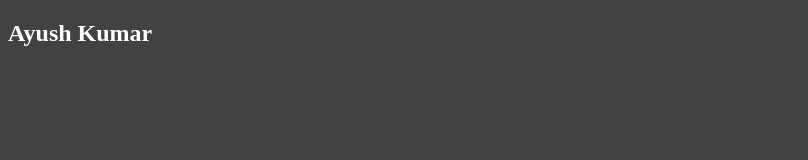
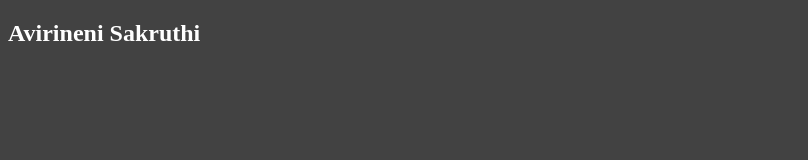
Before and after one commit to sakruthiavirineni/Calculator, a plain HTML site: page index.html in a window 1280 px wide. Shown: the top 160 px of the page, without its empty margins (0-808 px from the left). Drawn offline with Linux system fonts and the light colour scheme.

Commit message:
Update index.html

```diff
--- a/index.html
+++ b/index.html
@@ -8,7 +8,7 @@
     <title>Calculator</title>
 </head>
 <body>
-    <h2>Ayush Kumar</h2>
+    <h2>Avirineni Sakruthi</h2>
     <div class="container">
     <fieldset id="container">
         <form name="calculator">
```
